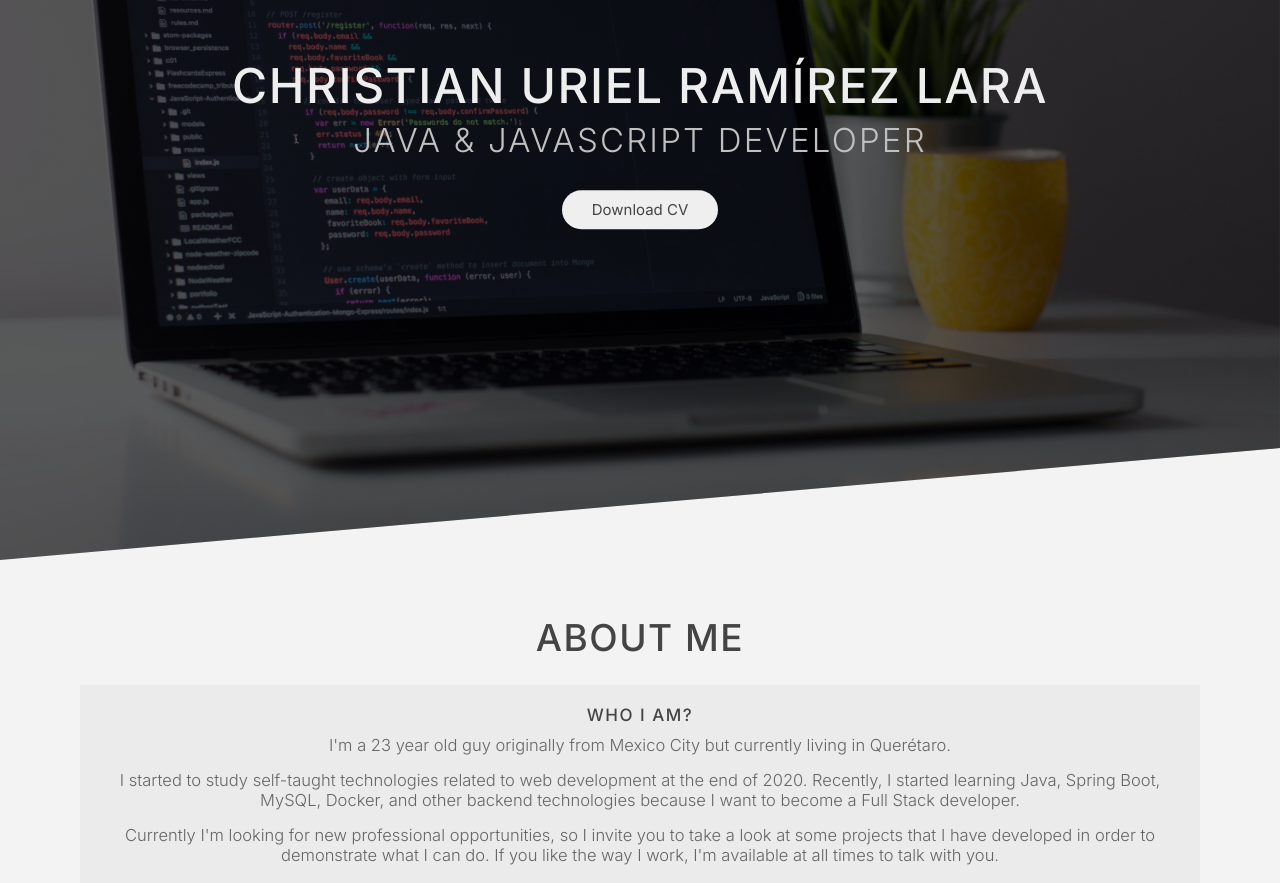
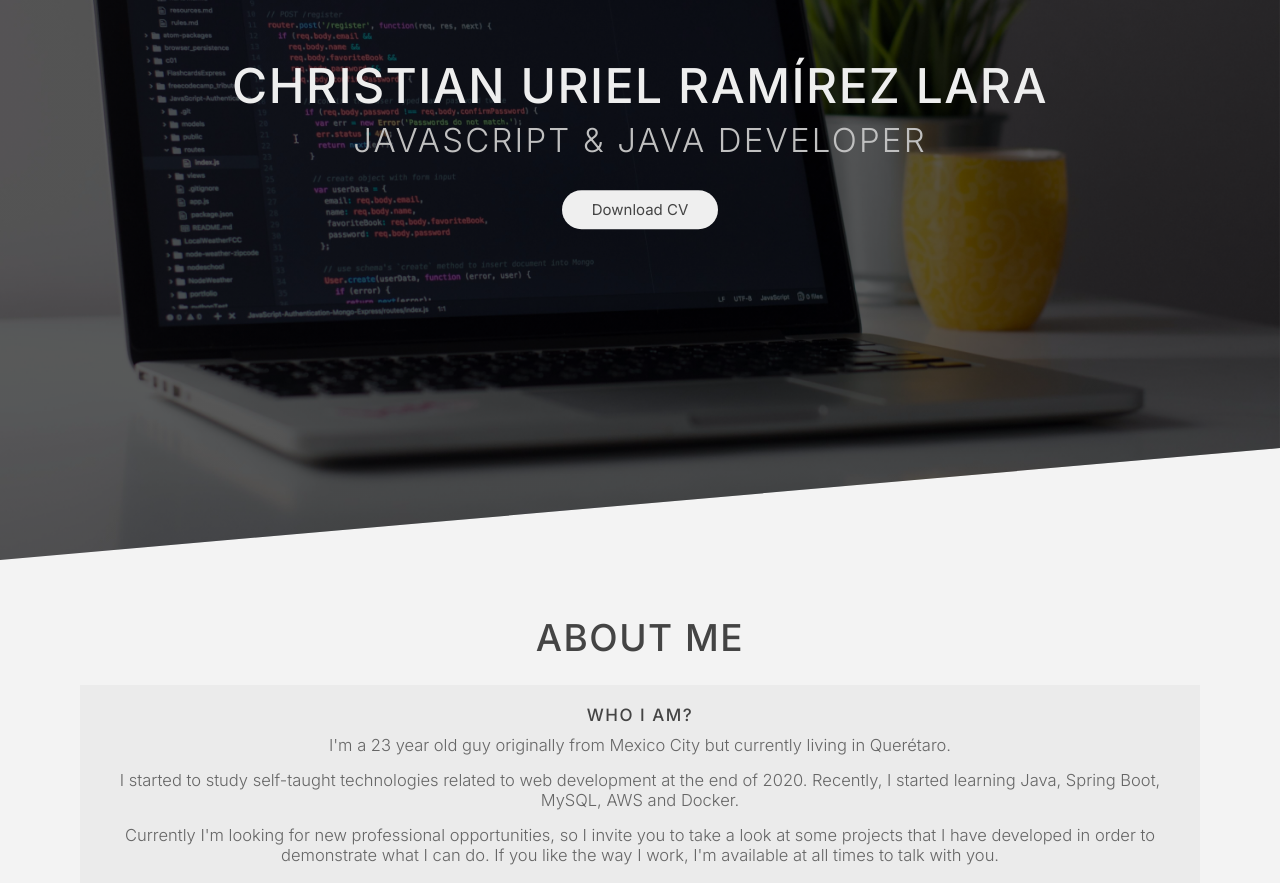
Before and after one commit to ChristianRL23/portfolio-update, a React (Create React App) app: page / in a window 1280 px wide. Shown: the part 240-1123 px from the top of the page. Built offline with nearby package versions, Linux system fonts and the light colour scheme.

Commit message:
Change content.

```diff
--- a/src/layout/About/About.jsx
+++ b/src/layout/About/About.jsx
@@ -14,8 +14,7 @@ const About = () => {
         <p className="information__text">
           I started to study self-taught technologies related to web development
           at the end of 2020. Recently, I started learning Java, Spring Boot,
-          MySQL, Docker, and other backend technologies because I want to become
-          a Full Stack developer.
+          MySQL, AWS and Docker.
         </p>
         <p className="information__text">
           Currently I'm looking for new professional opportunities, so I invite
--- a/src/layout/Hero/Hero.jsx
+++ b/src/layout/Hero/Hero.jsx
@@ -10,7 +10,7 @@ const Hero = () => {
     <header className="hero">
       <div className="hero__title">
         <h1 className="hero__title-name">Christian Uriel Ramírez Lara</h1>
-        <h2 className="hero__title-role">Java & JavaScript Developer</h2>
+        <h2 className="hero__title-role">JavaScript & Java Developer</h2>
         <Button onClick={openPDF} textContent="Download CV" />
       </div>
     </header>
```
